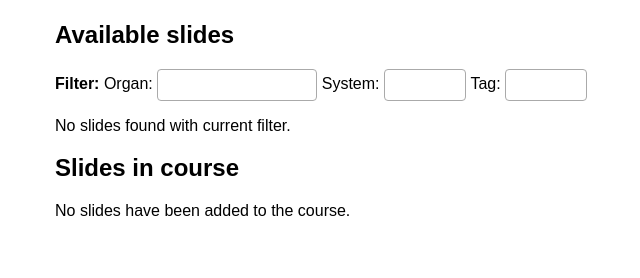
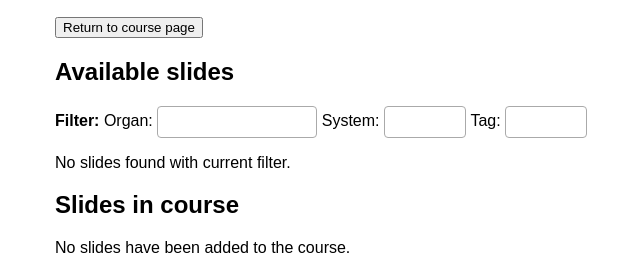
Before and after one commit to AICAN-Research/learn-pathology, a Django app: template course/templates/course/slide_selection.html in a window 1280 px wide. Shown: the part 217-495 px from the top of the page, without its empty margins (185-825 px from the left). Run offline with Django 3.2, Linux system fonts and the light colour scheme; the template is opened without the code that fills it: values that come from a table or form of the project are taken from there, others are empty; the visitor is signed in with stand-in values (Sample User, id 1); data comes from the database, SQL or seed files in the repository; some libraries are stand-ins or nearby versions.

Commit message:
Added 'Return to course page' button to slide selection page

```diff
--- a/course/templates/course/slide_selection.html
+++ b/course/templates/course/slide_selection.html
@@ -9,6 +9,11 @@
     Select slide(s) to add to the course {{ course.code }} - {{ course.title }}
 </p>
 
+<p>
+    <a href="{% url 'course:view' course.id %}">
+        <input type="button" value="Return to course page">
+    </a>
+</p>
 
 
 
--- a/course/views.py
+++ b/course/views.py
@@ -200,7 +200,7 @@ def add_slide_to_course(request):
 @teacher_required
 def remove_slide_from_course(request):
     """
-    View to handle button press adding a slide to a course
+    View to handle button press removing a slide from a course
     """
 
     course_id = int(request.GET.get('course_id'))
```
